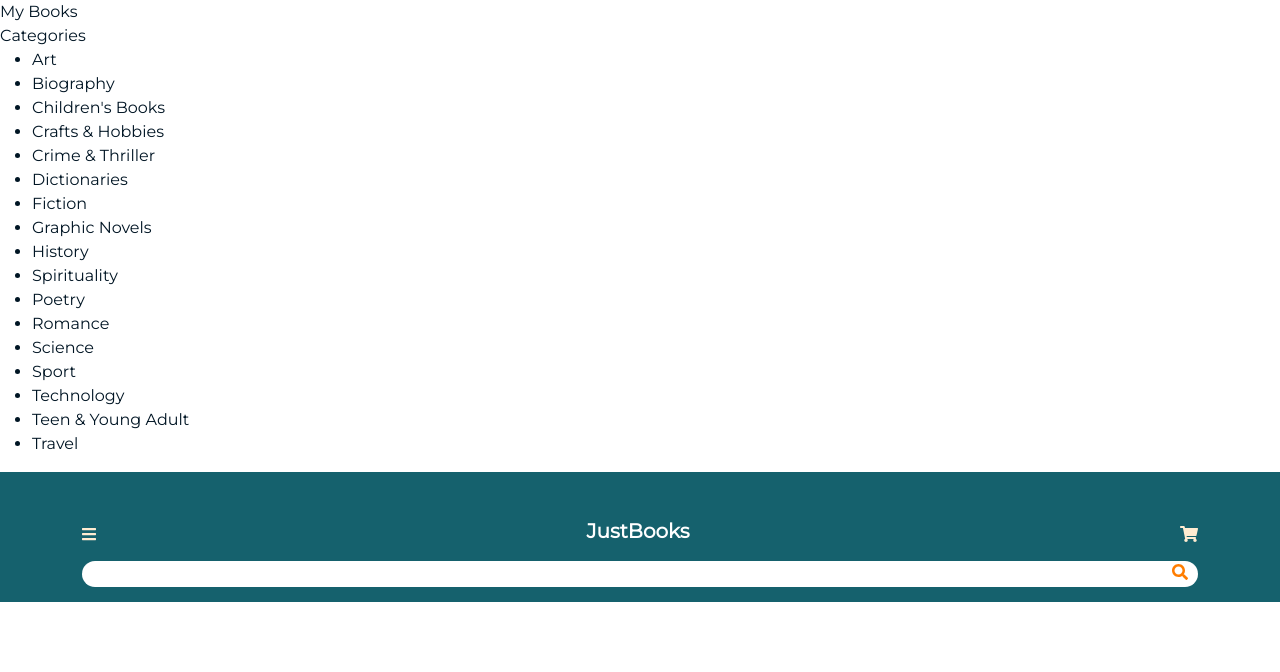
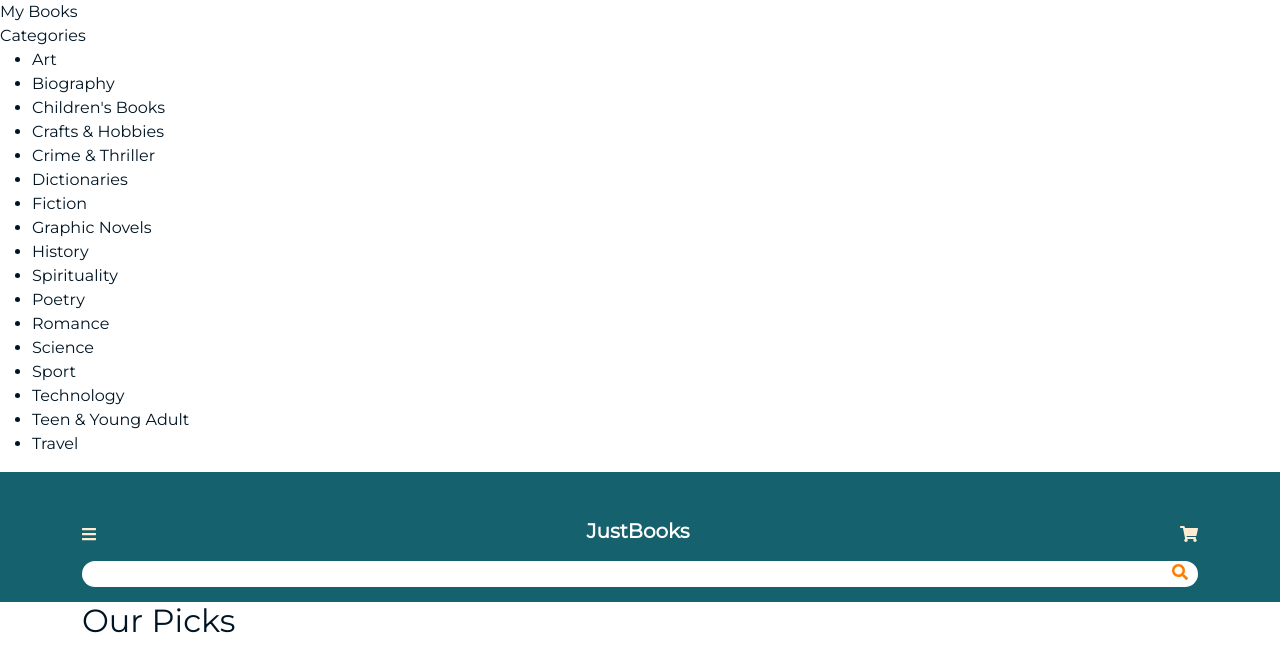
Before and after one commit to mendozzac/justbooks, a React (Create React App) app: page /home in a window 1280 px wide. Shown: the top 672 px of the page. Built offline with nearby package versions, Linux system fonts and the light colour scheme.

Commit message:
Added homepage

```diff
--- a/src/App.js
+++ b/src/App.js
@@ -15,6 +15,7 @@ import DetailPage from "./pages/DetailPage/DetailPage";
 import MyCart from "./pages/MyCart/MyCart";
 import SideBar from "./components/SideBar/SideBar";
 import FormPage from "./pages/FormPage/FormPage";
+import Homepage from "./pages/Homepage/Homepage";
 
 function App() {
   return (
@@ -46,6 +47,9 @@ function App() {
               <Route path="/" exact>
                 <Redirect to="/home" />
               </Route>
+              <Route path="/home" exact>
+                <Homepage />
+              </Route>
               <Route path="/DetailPage" exact>
                 <DetailPage />
               </Route>
--- /dev/null
+++ b/src/pages/Homepage/Homepage.js
@@ -0,0 +1,9 @@
+const Homepage = () => {
+  return (
+    <>
+      <h2>Our Picks</h2>
+    </>
+  );
+};
+
+export default Homepage;
```
